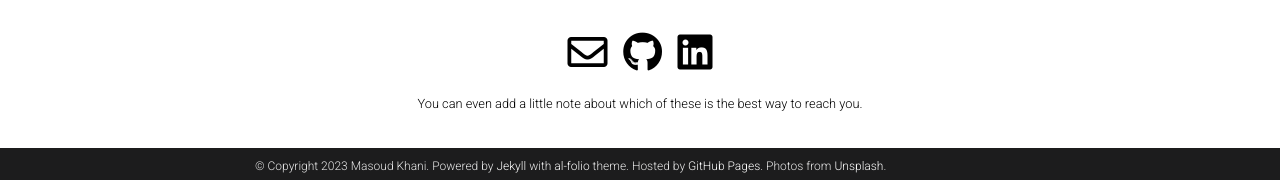
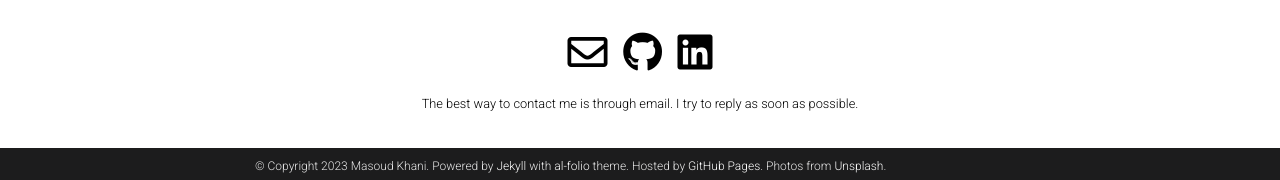
Before and after one commit to msdkhani/msdkhani.github.io, a Jekyll site: the page built from _pages/about.md, in a window 1280 px wide and 1211 px high. Shown: the part 1028-1208 px from the top of the window. Built offline with Jekyll 4.4.1, drawn with Linux system fonts in a browser that asks for light colours; emoji names are drawn with the system emoji font; comment, search, counter and statistics services are not loaded; a style sheet for code colours, icons or effects is not loaded.

Commit message:
Update _config.yml

```diff
--- a/_config.yml
+++ b/_config.yml
@@ -104,7 +104,7 @@
 discord_id: # your discord id (18-digit unique numerical identifier)
 
 contact_note: >
-  You can even add a little note about which of these is the best way to reach you.
+  The best way to contact me is through email. I try to reply as soon as possible.
 
 # -----------------------------------------------------------------------------
 # Analytics and search engine verification
```
